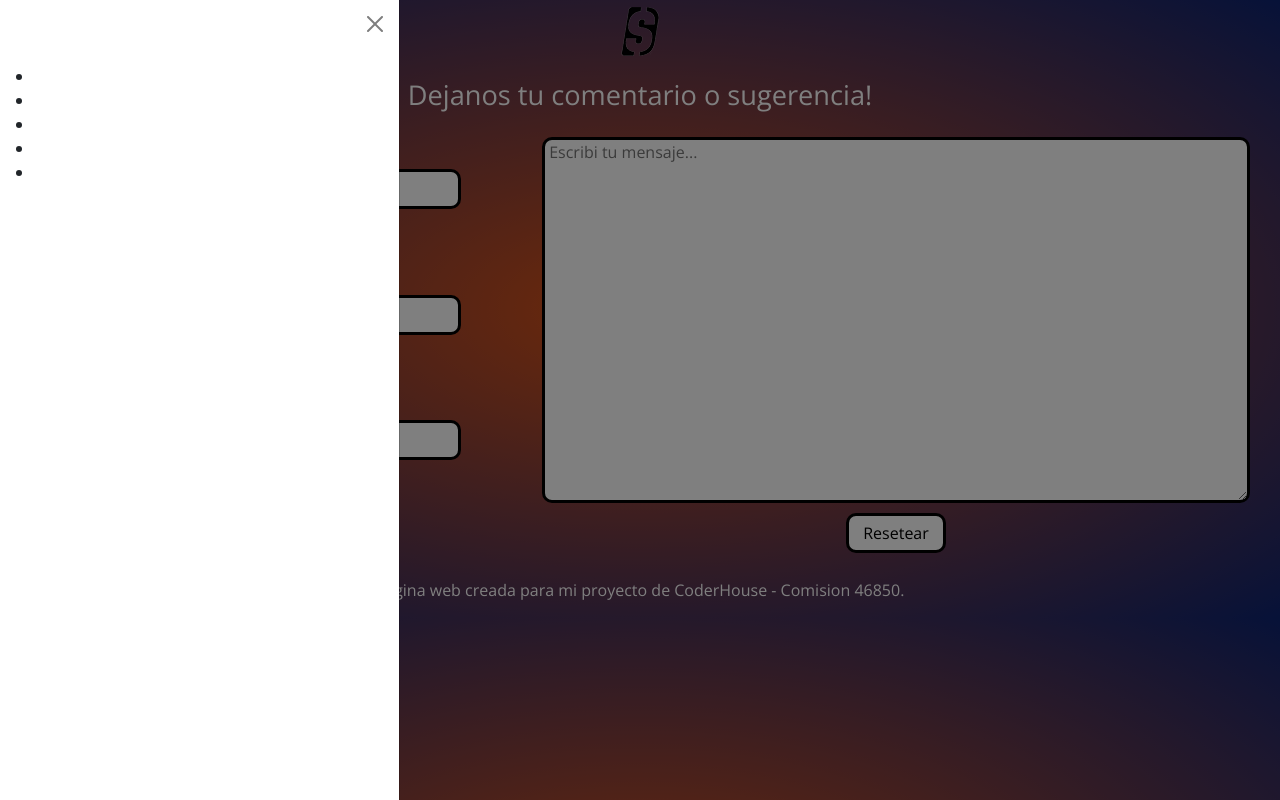
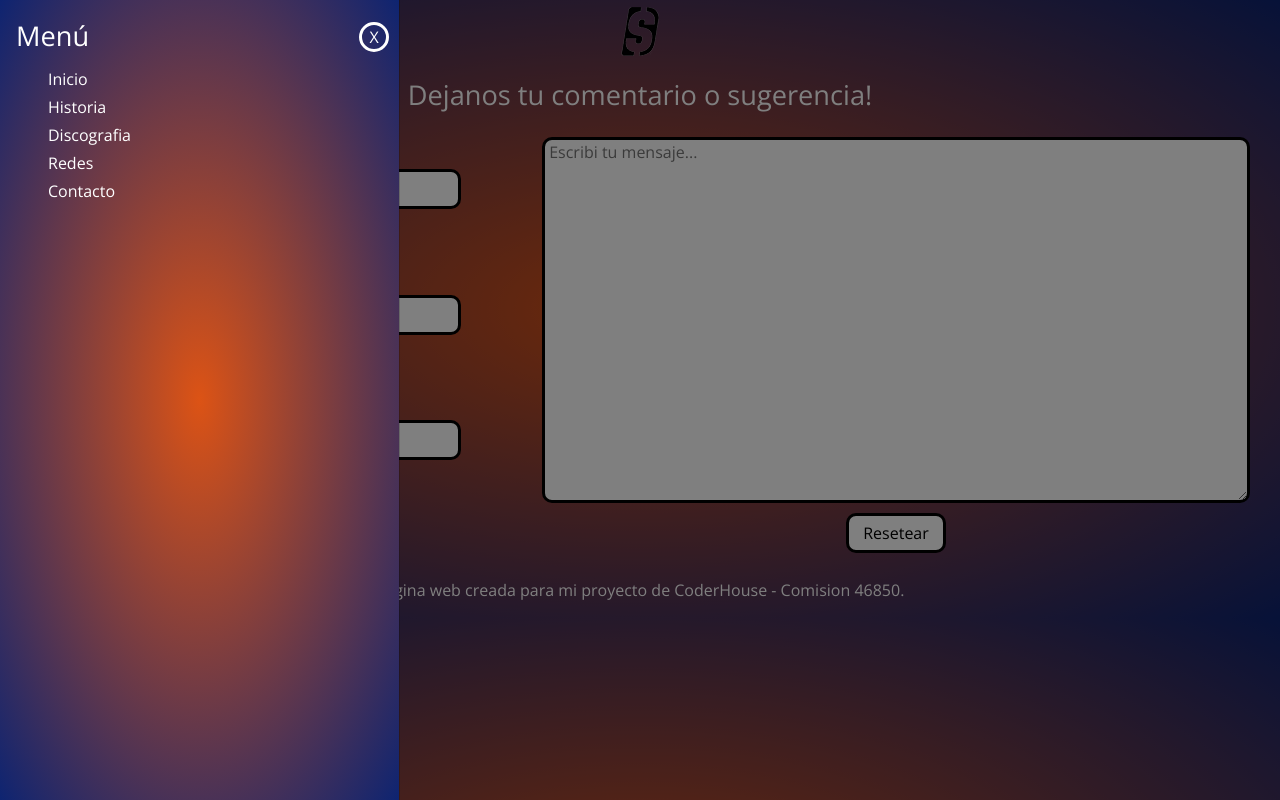
Before and after one commit to lowta/CoderHouse, a website: page pages/contacto.html in a window 1280 px wide. Both pictures are taken after a click on the button 640 px from the left and 32 px from the top of the page. Drawn offline with nearby package versions, Linux system fonts and the light colour scheme.

Commit message:
Correccion de menu offcanvas

```diff
--- a/pages/contacto.html
+++ b/pages/contacto.html
@@ -33,32 +33,33 @@
 </head>
 <body class="gradiente">
 <header>
-        <a class="btn d-grid col-6 mx-auto justify-content-center align-items-center" data-bs-toggle="offcanvas" href="#offcanvasExample" role="button" aria-controls="offcanvasExample">
+    <a id="arriba" class="btn d-grid col-6 mx-auto justify-content-center align-items-center" data-bs-toggle="offcanvas" href="#offcanvasExample" role="button" aria-controls="offcanvasExample">
         <img class="animate__animated animate__pulse" src="../img/logoSponsor.png" alt="LogoPage" class="d-grid mx-auto justify-content-center align-items-center">
     </a>
 
     <div class="offcanvas offcanvas-start" tabindex="-1" id="offcanvasExample" aria-labelledby="offcanvasExampleLabel">
-            <div class="offcanvas-header">
-              <h5 class="offcanvas-title" id="offcanvasExampleLabel"></h5>
-              <button type="button" class="btn-close" data-bs-dismiss="offcanvas" aria-label="Close"></button>
+        <div class="offcanvas-body gradiente">
+            <div class="section-close">
+                <h5 class="offcanvas-title" id="offcanvasExampleLabel">Menú</h5>
+                    <button type="button" class="close btn-primary position-absolute top-2 end-2" data-bs-dismiss="offcanvas" aria-label="Close">
+                        <p>X</p>
+                    </button>
             </div>
-            <div class="offcanvas-body">
         <div>
-                <nav>
-                    <ul">
-                        <li>
+            <ul>
+                <li class="mb-1">
                     <a class="enlaces" href="../index.html">Inicio</a>
                 </li>
 
-                        <li>
+                <li class="mb-1">
                     <a class="enlaces" href="historia.html">Historia</a>
                 </li>
 
-                        <li>
+                <li class="mb-1">
                     <a class="enlaces" href="discografia.html">Discografia</a>
                 </li>
 
-                        <li>
+                <li class="mb-1">
                     <a class="enlaces" href="redes.html">Redes</a>
                 </li>
 
@@ -66,7 +67,6 @@
                     <a class="enlaces" href="contacto.html">Contacto</a>
                 </li>
             </ul>
-                </nav>
         </div>
         </div>
     </div>
--- a/scss/_general.scss
+++ b/scss/_general.scss
@@ -1,4 +1,11 @@
 $font: 'Open Sans', sans-serif;
+
+@mixin flex-wrap-justify {
+    display: flex;
+    flex-direction: row;
+    flex-wrap: wrap;
+    justify-content: center;
+}
 
 * {
     margin: 0;
@@ -6,12 +13,33 @@ $font: 'Open Sans', sans-serif;
     font-family: $font;
 }
 
+li {
+     list-style-type: none;
+     text-decoration: none;
+}
+
+.section-close {
+    @include flex-wrap-justify;
+    justify-content: start;
+    margin-bottom: 10px;
+     .close {
+        right: 10px;
+        top: 22px;
+        height: 30px;
+        width: 30px;
+        border: solid 3px white;
+        border-radius: 20px;
+        font-size: 150px;
+        background-color: transparent;
+     }
+}
+
 p {
     color: white;
     font-size: 16rem * 0.0625;
 }
 
-h1, h2 {
+h1, h2, h5 {
     color: white;
     font-size: 27.2rem * 0.0625;
 }
@@ -29,12 +57,6 @@ footer {
 
 .gradiente {
     background-image: radial-gradient(#dc5315, #0e2471, );
-}
-
-.enlaces{
-    padding: 7px;
-    color: white;
-    text-decoration: none;
 }
 
 a {
@@ -63,7 +85,3 @@ a {
 .flecha {
     width: 30px;
 }
-
-.custom-close {
-    color: white;
-}
```
Also changed, not shown: index.html (+13 -10 lines), pages/discografia.html (+10 -10 lines), pages/historia.html (+12 -13 lines), pages/redes.html (+12 -13 lines), css/styles.css, img/x-circle.svg (added), sass/styles.css (deleted), 2 other files. Lines whose indentation alone changed are shown as unchanged.
